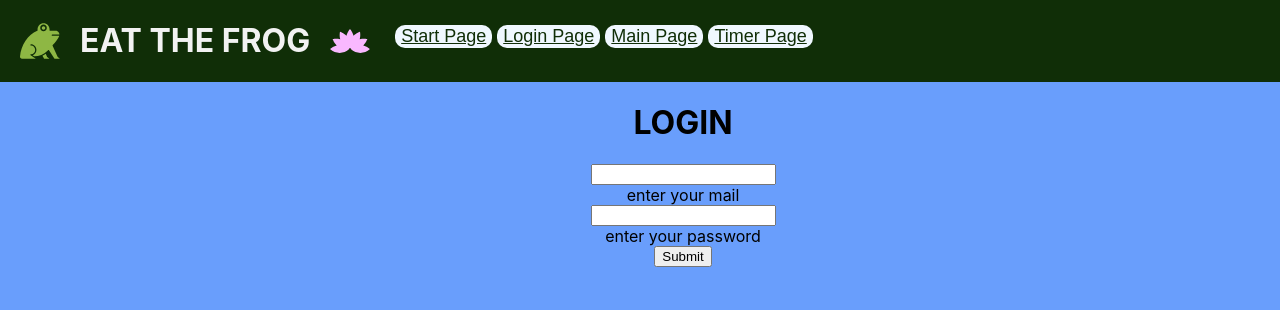
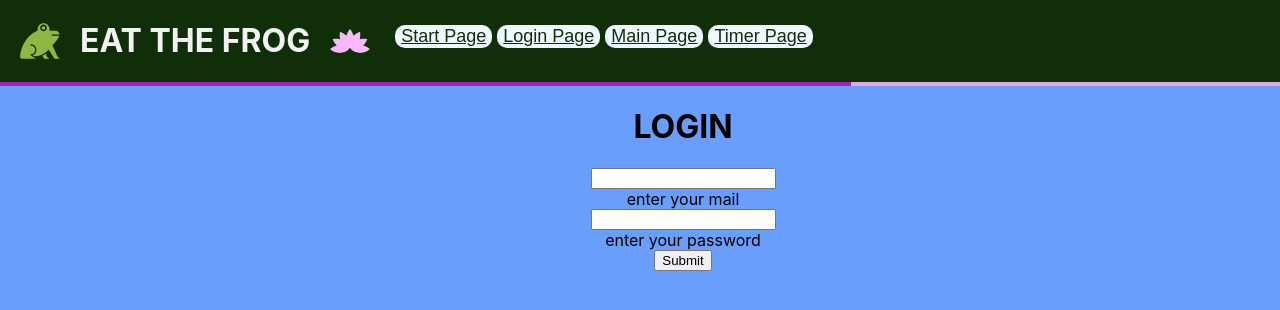
Before and after one commit to Masha-Gorb/todolist-app, a React (Create React App) app: page /login in a window 1280 px wide. Shown: the top 310 px of the page. Built offline with nearby package versions, Linux system fonts and the light colour scheme.

Commit message:
refactor -> add styles for MainPage

```diff
--- a/src/App.tsx
+++ b/src/App.tsx
@@ -5,11 +5,18 @@ import {LoginPage} from "./components/LoginPage/LoginPage";
 import {Route, Routes} from "react-router-dom";
 import MainPage from "./components/MainPage/MainPage";
 import {TimerPage} from "./components/TimerPage/TimerPage";
+import LinearProgress from '@mui/material/LinearProgress/LinearProgress';
+import {useSelector} from "react-redux";
+import {MainPageRootStateType} from "./BLL/store";
+import {RequestStatusType} from "./BLL/main-reducer";
 
 export const App = () => {
+  const status = useSelector<MainPageRootStateType, RequestStatusType>(state => state.main.status )
+
   return (
         <div>
           <Header/>
+          {status === 'loading' &&   <LinearProgress color="secondary" />}
           <Routes>
             <Route path="/greetings" element={
               <GreetingPage/>
--- a/src/Components/LoginPage/LoginPage.tsx
+++ b/src/Components/LoginPage/LoginPage.tsx
@@ -14,7 +14,6 @@ export const LoginPage = () => {
       <input/>
       <span>enter your password</span>
       <button onClick={toMainPage}>Submit</button>
-
     </div>
   )
 }
```
